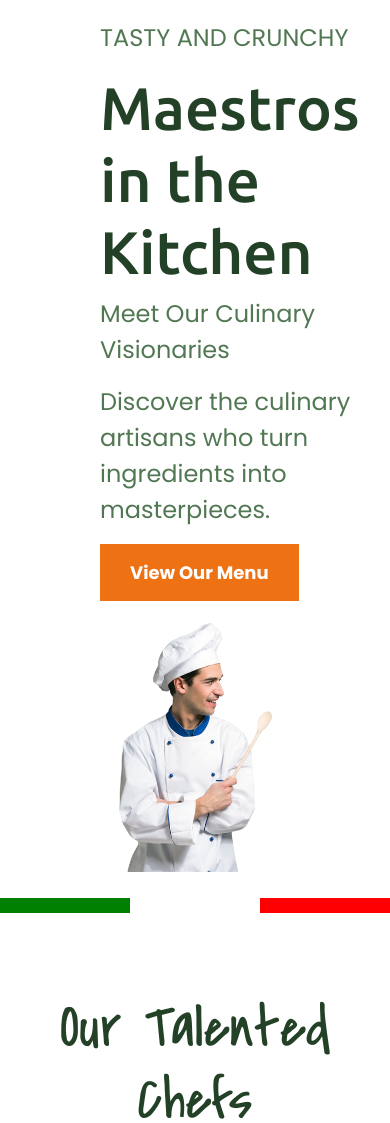
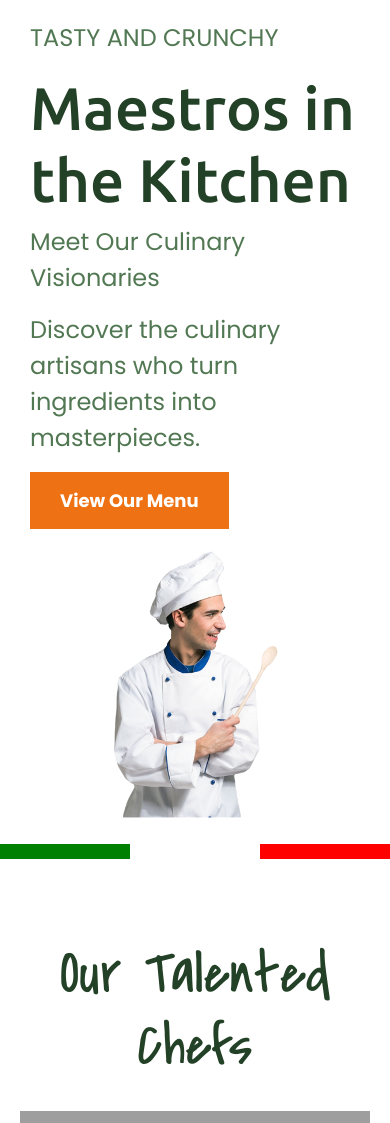
Before and after one commit to KhadijaNur/Flask-lalapizza, a Flask app: page /chefs in a window 390 px wide. Shown: the part 63-1186 px from the top of the page. Run offline with Flask 3, Linux system fonts and the light colour scheme; data comes from the database, SQL or seed files in the repository; parts of the project's set-up code (start-up, migrations or seed data) failed here and were passed over; some libraries are stand-ins or nearby versions; grey boxes are pictures that could not be loaded.

Commit message:
margin adjustment

```diff
--- a/static/css/style.css
+++ b/static/css/style.css
@@ -386,7 +386,7 @@ footer a:hover{
     flex-wrap: wrap;
     justify-content: space-between;
     align-items: center;
-    padding: 20px 40px;
+    padding: 20px 30px;
     overflow: hidden;
     margin-bottom: 30px;
     color: #234126;
@@ -427,6 +427,9 @@ footer a:hover{
         order: initial;
         text-align: left;
         margin-bottom: 10px;
+    }
+    .text-section{
+        margin-left: 0;
     }
     .image-section{
         text-align: center;
```
